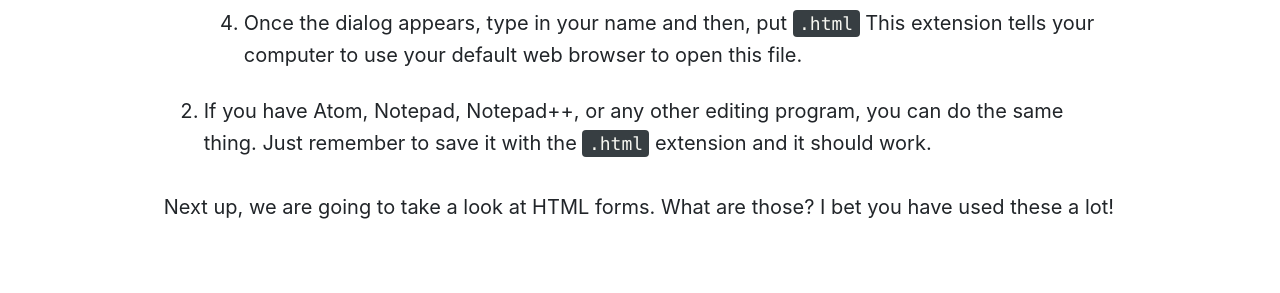
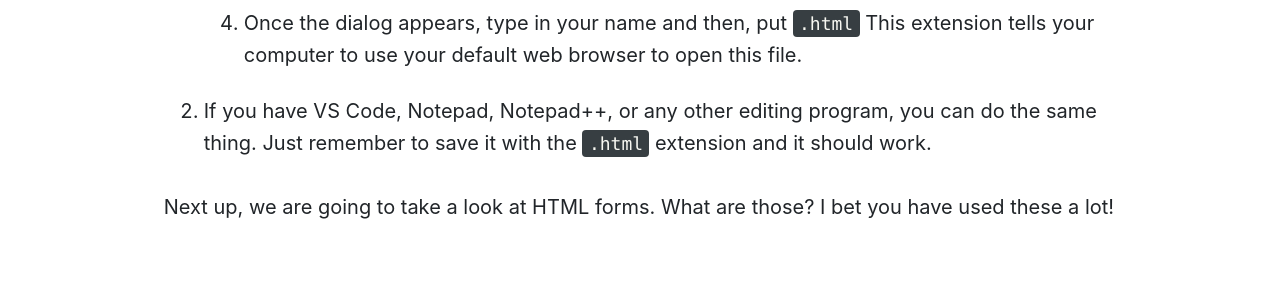
Before and after one commit to Montana-Media-Arts/MART120-Fall2023, a Jekyll site: the page built from modules/week-6/_posts/2017-01-11-create-page.md, in a window 1280 px wide. Shown: the part 926-1219 px from the top of the page. Built offline with Jekyll 4.4.1, drawn with Linux system fonts in a browser that asks for light colours; nearby versions of some CDN libraries; a script that is not in the unit is left out.

Commit message:
Update 2017-01-11-create-page.md

```diff
--- a/modules/week-6/_posts/2017-01-11-create-page.md
+++ b/modules/week-6/_posts/2017-01-11-create-page.md
@@ -17,6 +17,6 @@ You have a couple of options:
    2. Add your HTML code (refer back to the previous sections if you need a sample)
    3. Choose **File** -> **Save**
    4. Once the dialog appears, type in your name and then, put `.html`  This extension tells your computer to use your default web browser to open this file.
-2. If you have Atom, Notepad, Notepad++, or any other editing program, you can do the same thing.  Just remember to save it with the `.html` extension and it should work.
+2. If you have VS Code, Notepad, Notepad++, or any other editing program, you can do the same thing.  Just remember to save it with the `.html` extension and it should work.
 
 Next up, we are going to take a look at HTML forms.  What are those?  I bet you have used these a lot!
```
